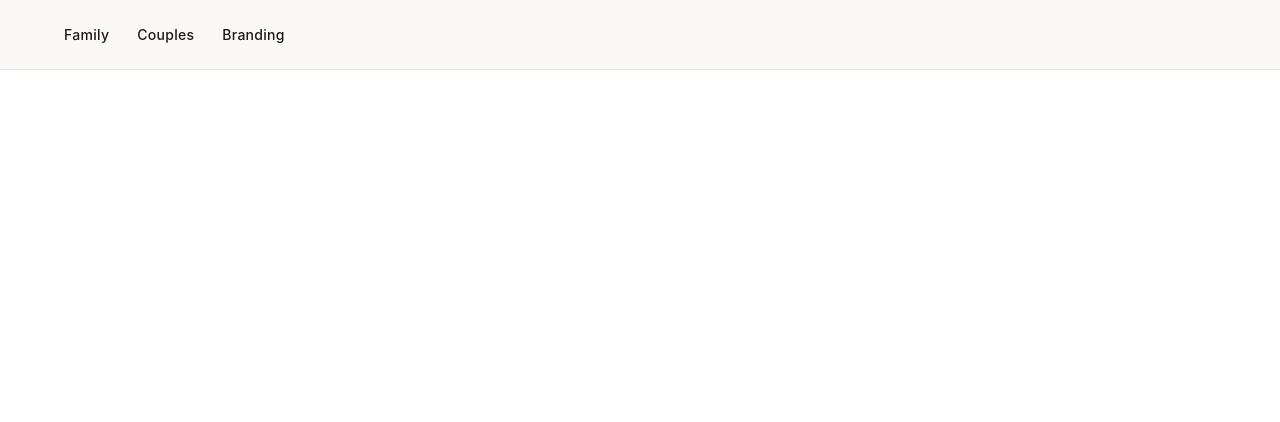
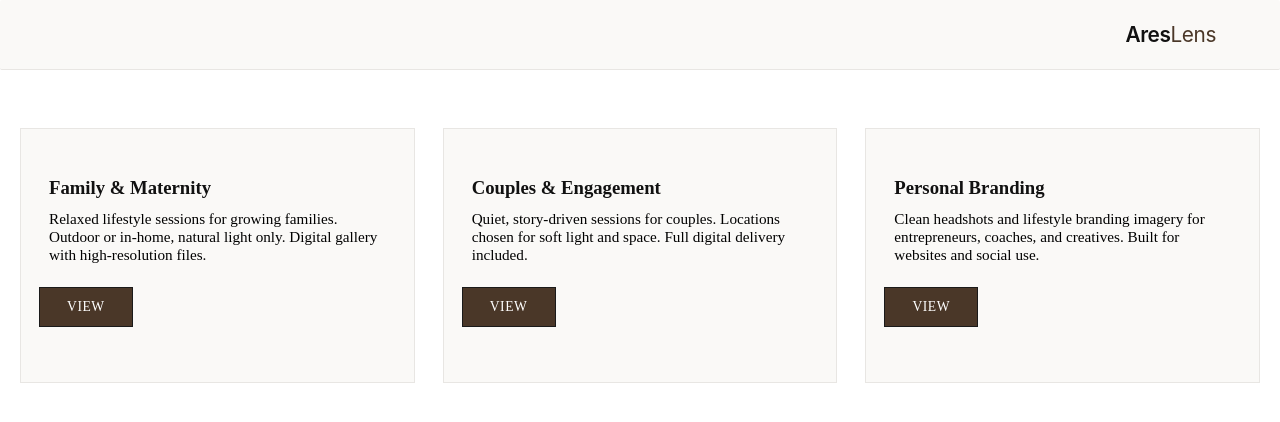
Before and after one commit to marsjupiterearthsaturn/tamagos-website, a plain HTML site: page MyPortfolio.html in a window 1280 px wide. Drawn offline with Linux system fonts and the light colour scheme.

Commit message:
Portfolio.html and portfolio.css

```diff
--- a/MyPortfolio.html
+++ b/MyPortfolio.html
@@ -5,11 +5,43 @@
 <main>
     <section>
         <header>
-            <div id="portfolio-page">
-                <a href="fam.html">Family</a>
-                <a href="coup.html">Couples</a>
-                <a href="brand.html">Branding</a>
+            <div>
+                <p>Ares<span>Lens</span></p>
             </div>
         </header>
     </section>
+    <section>
+
+
+        <div class="services-grid">
+          <article class="service-card", href="fam.html">
+            <h3>Family & Maternity</h3>
+            <p>
+              Relaxed lifestyle sessions for growing families. Outdoor or in-home, natural light only. Digital gallery with high-resolution files.
+            </p>
+            <a class="btn btn-transfer" href="fam.html">View</a>
+          </article>
+
+
+          <article class="service-card">
+            <h3>Couples & Engagement</h3>
+            <p>
+              Quiet, story-driven sessions for couples. Locations chosen for soft light and space. Full digital delivery included.
+            </p>
+            <a class="btn btn-transfer" href="coup.html">View</a>
+          </article>
+
+
+          <article class="service-card">
+            <h3>Personal Branding</h3>
+            <p>
+              Clean headshots and lifestyle branding imagery for entrepreneurs, coaches, and creatives. Built for websites and social use.
+            </p>
+            <a class="btn btn-transfer" href="brand.html">View</a>
+          </article>
+
+
+        </div>
+      </div>
+    </section>
 </main>
--- a/css/portfolio.css
+++ b/css/portfolio.css
@@ -21,7 +21,7 @@
   --font-sans: "Inter", system-ui, -apple-system, BlinkMacSystemFont, "Segoe UI", Roboto, sans-serif;
   --max-width: 1200px;
   --header-height: 72px;
-  --transition: 0.25s ease;
+  --transition: 0.25s ease;;
 }
 
 header {
@@ -43,7 +43,8 @@ header > div {
   height: 100%;
   display: flex;
   align-items: center;
-  justify-content: left;
+  justify-content: right;
+  margin-bottom: 1.75rem;
   gap: 1.75rem;
 }
 
@@ -69,6 +70,22 @@ main > section:first-of-type img {
   object-fit: contain;
 }
 
+header > div > p {
+  font-size: 1.3rem;
+  font-weight: 600;
+  letter-spacing: -0.02em;
+  color: var(--black);
+  margin-left: -3.5%;
+  margin-bottom: -2%;
+  margin-top: -2%;
+  font-family: var(--font-sans);
+}
+
+header > div > p span {
+  color: var(--coffee);
+  font-weight: 400;
+}
+
 
 main > section > header{
     display: fixed;
@@ -78,22 +95,6 @@ main > section > header{
     right: 0;
 }
 
-/* main > section:first-child button {
-  background: none;
-  border: none;
-  font-family: inherit;
-  font-size: 0.85rem;
-  font-weight: 500;
-  color: var(--gray);
-  cursor: pointer;
-  letter-spacing: 0.04em;
-  text-transform: uppercase;
-  padding: 0.25rem 0;
-  margin-right: 1.5rem;
-  margin-bottom: 1.5rem;
-  border-bottom: 1.5px solid transparent;
-  transition: color var(--transition), border-color var(--transition);
-} */
 
 main > section:first-child button:hover {
   color: var(--coffee);
@@ -135,3 +136,71 @@ main > section:nth-of-type(2) article img:hover {
   transform: scale(1.03);
   opacity: 0.92;
 }
+
+section > .services-grid{
+  margin-top: 10%;
+}
+
+.services-grid {
+  display: grid;
+  grid-template-columns: repeat(3, 2fr);
+  padding-left: 20;
+  padding-right: 20;
+  gap: 1.75rem;
+}
+
+.service-card {
+  padding: 3.00rem 1.75rem;
+  border: 1px solid var(--light-gray);
+  background-color: var(--off-white);
+  transition: border-color var(--transition);
+}
+
+
+.service-card h3 {
+  margin-bottom: 0.7rem;
+  color: var(--black);
+}
+
+.service-card p {
+  font-size: 0.95rem;
+  margin-bottom: 1.4rem;
+}
+
+.service-price {
+  font-size: 0.85rem;
+  font-weight: 500;
+  color: var(--coffee);
+  letter-spacing: 0.02em;
+  margin-bottom: 0 !important;
+  cursor: pointer;
+}
+
+.btn {
+  display: inline-flex;
+  align-items: center;
+  justify-content: center;
+  gap: 0.5rem;
+  padding: 0.70rem 1.7rem;
+  font-size: 0.85rem;
+  font-weight: 500;
+  letter-spacing: 0.04em;
+  text-transform: uppercase;
+  border: none;
+  cursor: pointer;
+  transition: background-color var(--transition), color var(--transition), border-color var(--transition);
+}
+
+.btn-transfer {
+  background-color: var(--coffee);
+  color: var(--white);
+  margin-left: -3%;
+  margin-bottom: 2%;
+  border: 1.1px solid var(--charcoal);
+  cursor: pointer;
+  text-decoration-line: none;
+}
+
+.btn-transfer:hover{
+  background-color: var(--coffee-dark);
+}
```
Also changed, not shown: brand.html (+1 -0 lines), coup.html (+2 -1 lines), fam.html (+1 -0 lines).
